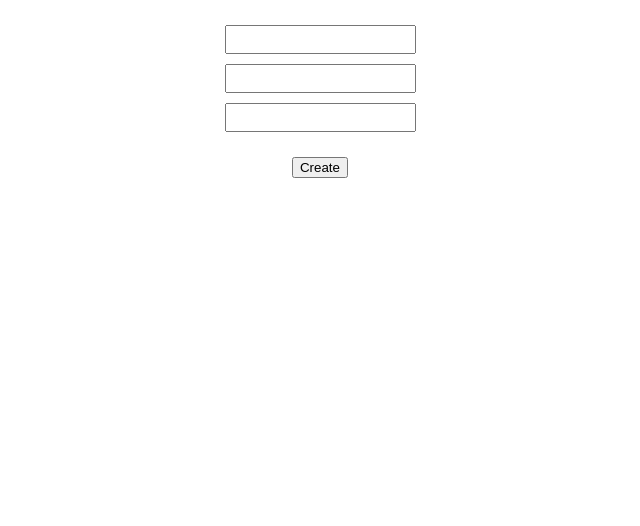
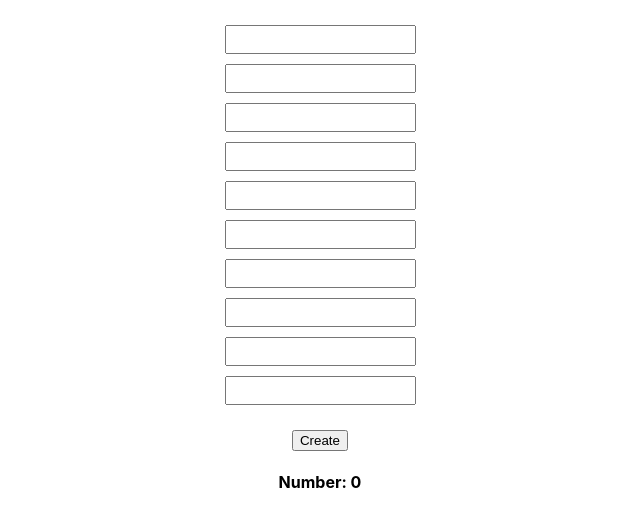
Before and after one commit to Alaforgia/BOTCT-Game-Generator, a Next.js app: page /NumberRandomizer in a window 1280 px wide. Shown: the top 526 px of the page, without its empty margins (320-960 px from the left). Built offline with nearby package versions, Linux system fonts and the light colour scheme.

Commit message:
outputting random number 1-10 onclick

```diff
--- a/pages/NumberRandomizer.tsx
+++ b/pages/NumberRandomizer.tsx
@@ -1,4 +1,5 @@
 import styled from "styled-components";
+import { useEffect, useState } from "react";
 
 const Wrapper = styled.main`
   display: flex;
@@ -24,7 +25,24 @@ const Input = styled.input`
 
 const Button = styled.button``;
 
-function NumberRandomizer() {
+const Output = styled.h4``;
+
+function NumberRandomizer(props: any) {
+  const [num, setNum] = useState(0);
+
+  useEffect(() => {
+    return () => {};
+  }, []);
+
+  const randomNumber = (min: number, max: number) => {
+    return Math.floor(Math.random() * (max - min + 1)) + min;
+  };
+
+  const numberButtonHandler = () => {
+    setNum(randomNumber(1, 10));
+  };
+  // console.log(randomNumber(1, 10));
+
   return (
     <div>
       <Wrapper>
@@ -32,8 +50,16 @@ function NumberRandomizer() {
           <Input type="text"></Input>
           <Input type="text"></Input>
           <Input type="text"></Input>
+          <Input type="text"></Input>
+          <Input type="text"></Input>
+          <Input type="text"></Input>
+          <Input type="text"></Input>
+          <Input type="text"></Input>
+          <Input type="text"></Input>
+          <Input type="text"></Input>
         </Forms>
-        <Button>Create</Button>
+        <Button onClick={() => numberButtonHandler()}>Create</Button>
+        <Output>Number: {num}</Output>
       </Wrapper>
     </div>
   );
```
